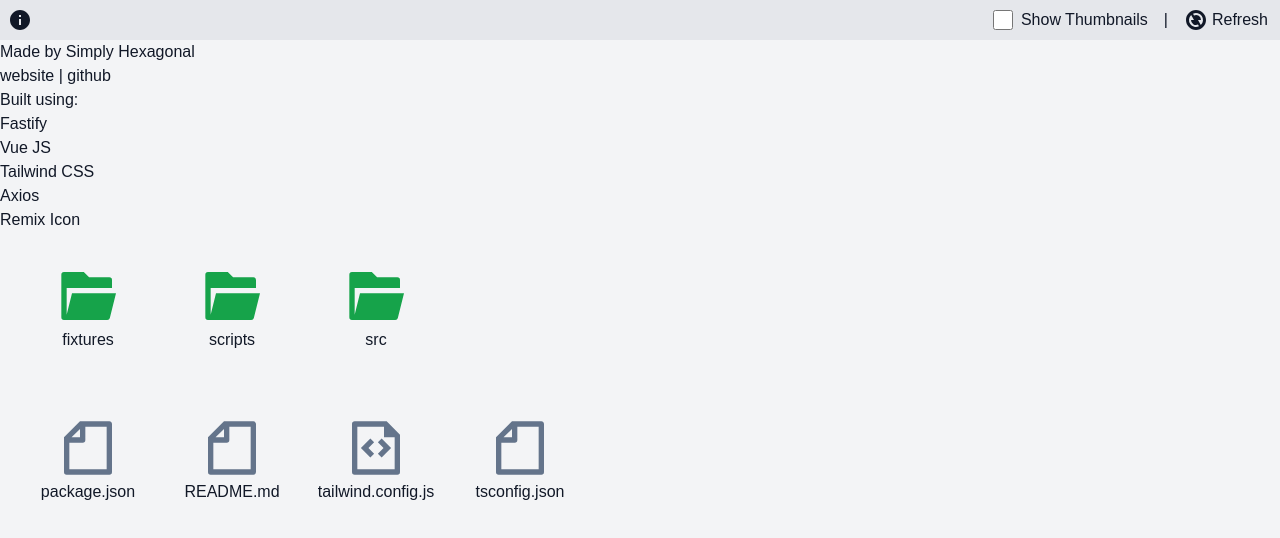
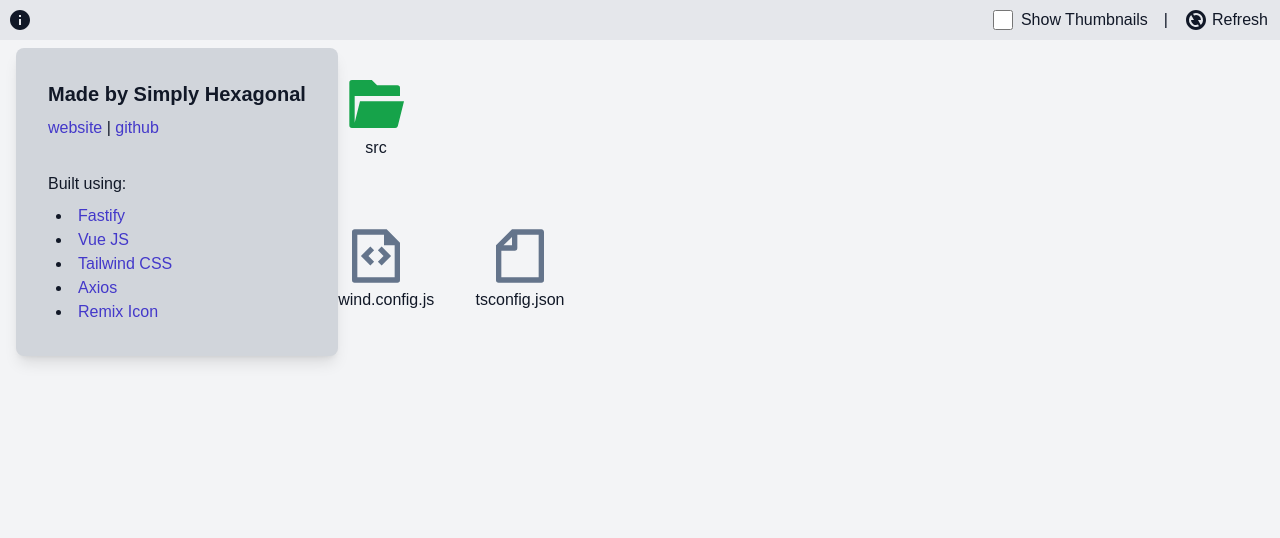
Before and after one commit to simplyhexagonal/fastify-file-browser, a website: page demo/index.html in a window 1280 px wide. Both pictures are taken after a click on the button 20 px from the left and 20 px from the top of the page. Drawn offline with nearby package versions, Linux system fonts and the light colour scheme.

Commit message:
fix: update styles

```diff
--- a/demo/index.html
+++ b/demo/index.html
@@ -523,6 +523,18 @@
   --tw-backdrop-sepia:  ;
 }
 
+.absolute {
+  position: absolute;
+}
+
+.left-4 {
+  left: 1rem;
+}
+
+.top-12 {
+  top: 3rem;
+}
+
 .m-auto {
   margin: auto;
 }
@@ -545,6 +557,14 @@
 .my-4 {
   margin-top: 1rem;
   margin-bottom: 1rem;
+}
+
+.mb-2 {
+  margin-bottom: 0.5rem;
+}
+
+.mb-8 {
+  margin-bottom: 2rem;
 }
 
 .ml-2 {
@@ -591,6 +611,14 @@
   cursor: pointer;
 }
 
+.list-inside {
+  list-style-position: inside;
+}
+
+.list-disc {
+  list-style-type: disc;
+}
+
 .flex-wrap {
   flex-wrap: wrap;
 }
@@ -603,6 +631,10 @@
   justify-content: flex-end;
 }
 
+.rounded-lg {
+  border-radius: 0.5rem;
+}
+
 .bg-gray-100 {
   --tw-bg-opacity: 1;
   background-color: rgb(243 244 246 / var(--tw-bg-opacity));
@@ -613,6 +645,11 @@
   background-color: rgb(229 231 235 / var(--tw-bg-opacity));
 }
 
+.bg-gray-300 {
+  --tw-bg-opacity: 1;
+  background-color: rgb(209 213 219 / var(--tw-bg-opacity));
+}
+
 .p-2 {
   padding: 0.5rem;
 }
@@ -621,8 +658,25 @@
   padding: 1rem;
 }
 
+.p-8 {
+  padding: 2rem;
+}
+
+.pl-2 {
+  padding-left: 0.5rem;
+}
+
 .text-center {
   text-align: center;
+}
+
+.text-xl {
+  font-size: 1.25rem;
+  line-height: 1.75rem;
+}
+
+.font-bold {
+  font-weight: 700;
 }
 
 .text-gray-600 {
@@ -640,9 +694,20 @@
   color: rgb(22 163 74 / var(--tw-text-opacity));
 }
 
+.text-indigo-700 {
+  --tw-text-opacity: 1;
+  color: rgb(67 56 202 / var(--tw-text-opacity));
+}
+
 .text-slate-500 {
   --tw-text-opacity: 1;
   color: rgb(100 116 139 / var(--tw-text-opacity));
+}
+
+.shadow-lg {
+  --tw-shadow: 0 10px 15px -3px rgb(0 0 0 / 0.1), 0 4px 6px -4px rgb(0 0 0 / 0.1);
+  --tw-shadow-colored: 0 10px 15px -3px var(--tw-shadow-color), 0 4px 6px -4px var(--tw-shadow-color);
+  box-shadow: var(--tw-ring-offset-shadow, 0 0 #0000), var(--tw-ring-shadow, 0 0 #0000), var(--tw-shadow);
 }
 
 .hover\:bg-sky-200:hover {
@@ -669,6 +734,11 @@
   .dark\:text-green-400 {
     --tw-text-opacity: 1;
     color: rgb(74 222 128 / var(--tw-text-opacity));
+  }
+
+  .dark\:text-indigo-300 {
+    --tw-text-opacity: 1;
+    color: rgb(165 180 252 / var(--tw-text-opacity));
   }
 
   .dark\:text-slate-300 {
```
